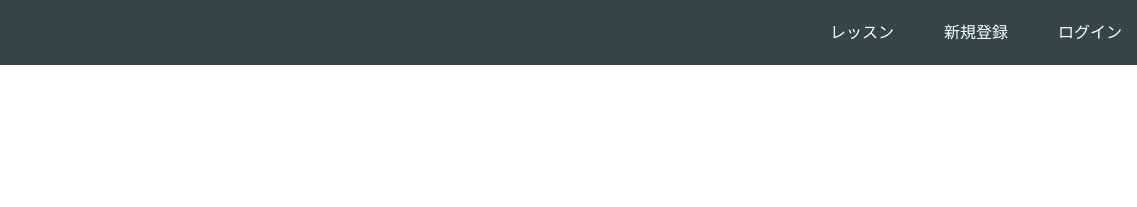
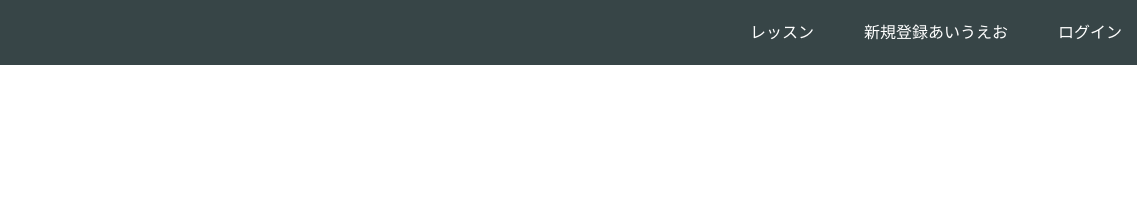
Before and after one commit to yy8823/yy.github.io, a plain HTML site: page index.html in a window 1280 px wide. Shown: the top 207 px of the page, 143-1280 px from the left. Drawn offline with Linux system fonts and the light colour scheme.

Commit message:
Update index.html

```diff
--- a/index.html
+++ b/index.html
@@ -16,7 +16,7 @@
       <span class="fa fa-bars menu-icon"></span>
       <div class="header-right">
         <a href="#">レッスン</a>
-        <a href="#">新規登録</a>
+        <a href="#">新規登録あいうえお</a>
         <a href="#" class="login">ログイン</a>
       </div>
     </div>
```
